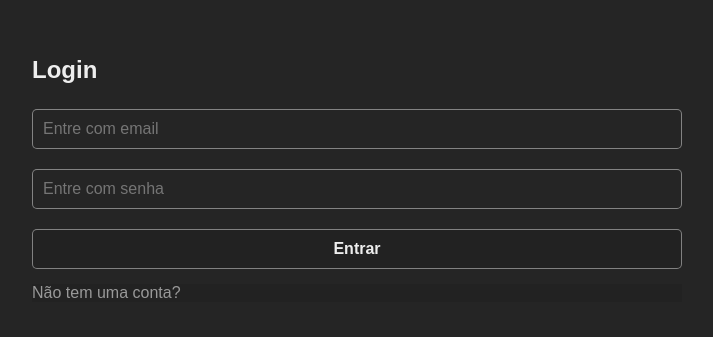
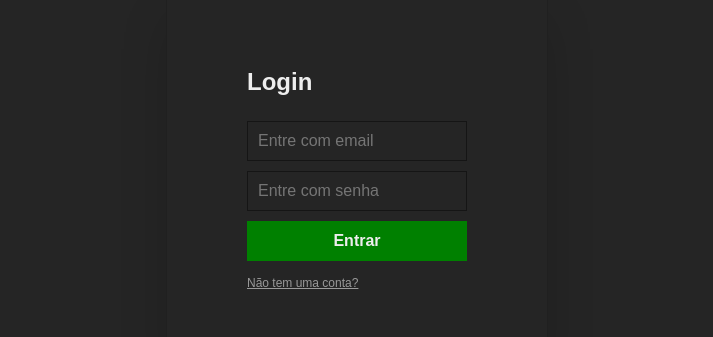
Before and after one commit to Dione-Vianna/js-started-book, a React (Create React App) app: page / in a window 1280 px wide. Shown: the part 209-546 px from the top of the page, without its empty margins (283-996 px from the left). Built offline with nearby package versions, Linux system fonts and the light colour scheme.

Commit message:
:memo: conf project

```diff
--- a/src/App.css
+++ /dev/null
@@ -1,54 +0,0 @@
-.App {
-  display: flex;
-  flex-direction: column;
-  margin: 10px;
-}
-
-form {
-  display: flex;
-  flex-direction: column;
-  margin: 10px;
-}
-
-form input {
-  margin: 10px;
-  padding: 10px;
-
-  border: 1px solid #eeeeee77;
-  border-radius: 5px;
-  background: #222;
-  color: #eee;
-  font-size: 16px;
-}
-
-input::placeholder {
-  color: #eeeeee77;
-}
-
-
-form button {
-  margin: 10px;
-  padding: 10px;
-
-  border: 1px solid #eeeeee77;
-  border-radius: 5px;
-  background: #222;
-  color: #eee;
-
-  font-size: 16px;
-  cursor: pointer;
-}
-
-form textarea {
-  margin: 10px;
-  padding: 10px;
-  height: 250px;
-
-  border: 1px solid #eeeeee77;
-  border-radius: 5px;
-  background: #222;
-  color: #eee;
-
-  font-size: 16px;
-  cursor: pointer;
-}
--- a/src/book.js
+++ /dev/null
@@ -1,20 +0,0 @@
-const books = [
-  {
-    imgUrl: 'https://m.media-amazon.com/images/I/519goKdXs7L.jpg',
-    author: 'Max lucado',
-    name: 'Você não esta sozinho',
-    description:
-      'Quanto de nosso tempo e esforço empregamos pensando em nós mesmos, em nossas qualidades, comparando-nos uns com os outros e fazendo tudo do nosso jeito? Mesmo nas orações, pedimos por merecidas promoções, mais reconhecimento ou vantagens.',
-    year: 2012,
-  },
-  {
-    imgUrl: 'https://images-na.ssl-images-amazon.com/images/I/81DLqA8qubL.jpg',
-    author: 'Max lucado',
-    name: 'Dias melhores virão',
-    description:
-      'Quando a vida parece estar sem rumo, Deus continua no controle. Quando perdemos o emprego, o casamento termina ou enfrentamos a morte de entes queridos, é normal procurar por respostas.',
-    year: 2015,
-  },
-];
-
-export default books;
--- a/src/global.css
+++ b/src/global.css
@@ -9,14 +9,3 @@
   font-family: sans-serif;
 
 }
-
-.App {
-  font-family: sans-serif;
-  display: flex;
-}
-
-li,
-a {
-  text-decoration: none;
-  list-style: none;
-}
--- a/src/pages/Books/books.module.css
+++ b/src/pages/Books/books.module.css
@@ -23,7 +23,7 @@
   margin: 10px;
 }
 
-img {
+.img {
   width: 180px;
   height: 250px;
   margin-bottom: 25px;
@@ -40,22 +40,8 @@ img {
     rgb(255, 85, 85) -40px -40px;
 }
 
-li {
-  margin-top: 10px;
-}
 
-h4 {
-  height: 150px;
-  font-size: 16px;
-  font-weight: 400;
-  border: 1px dashed #eeeeee77;
-  padding: 10px;
-}
 
-p {
-  font-size: 16px;
-  background: #222;
-}
 
 .form {
   display: flex;
@@ -75,6 +61,7 @@ p {
 
 }
 
+/*
 input {
   width: 650px;
   height: 40px;
@@ -94,4 +81,4 @@ button {
   border-radius: 5px;
   padding: 10px;
   margin-top: 10px;
-}
+} */
--- a/src/pages/Books/index.jsx
+++ b/src/pages/Books/index.jsx
@@ -41,9 +41,9 @@ export function Books(props) {
       </form>
 
       <div className={style.books}>
-        {newBook.map((book) => (
-          <div className={style.container}>
-            <ul key={book.imgUrl}>
+        <div className={style.container}>
+          {books.map((book) => (
+            <ul>
               <li>
                 <img src={book.imgUrl} alt="" />
               </li>
@@ -52,8 +52,8 @@ export function Books(props) {
               <li>{book.description}</li>
               <li>{book.year}</li>
             </ul>
-          </div>
-        ))}
+          ))}
+        </div>
       </div>
     </>
   );
```
Also changed, not shown: src/Books.jsx (deleted, +0 -51 lines).
